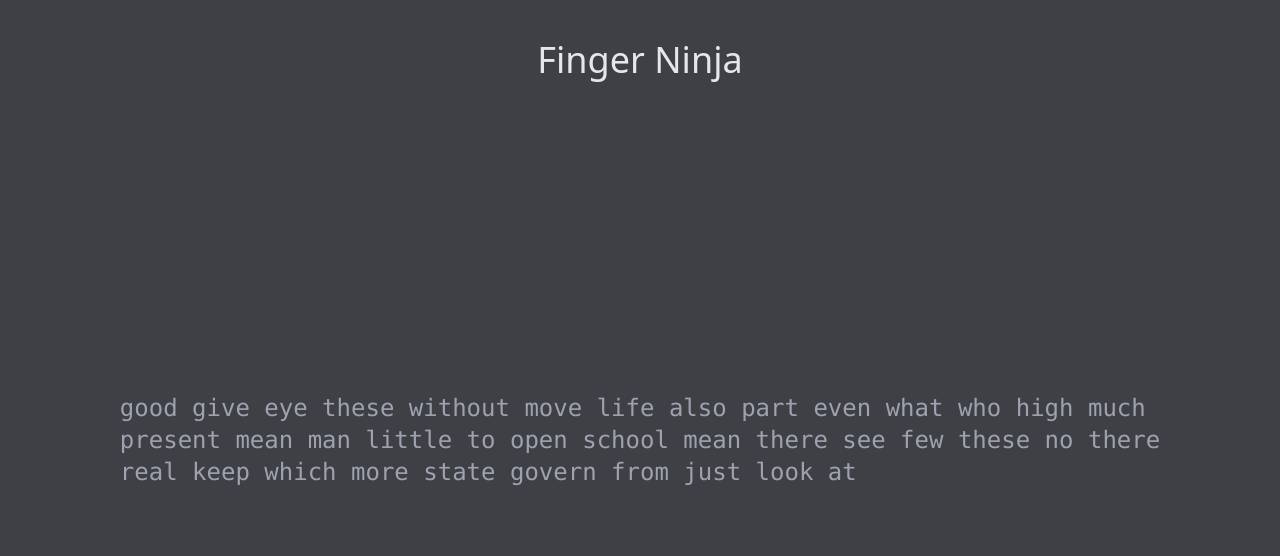
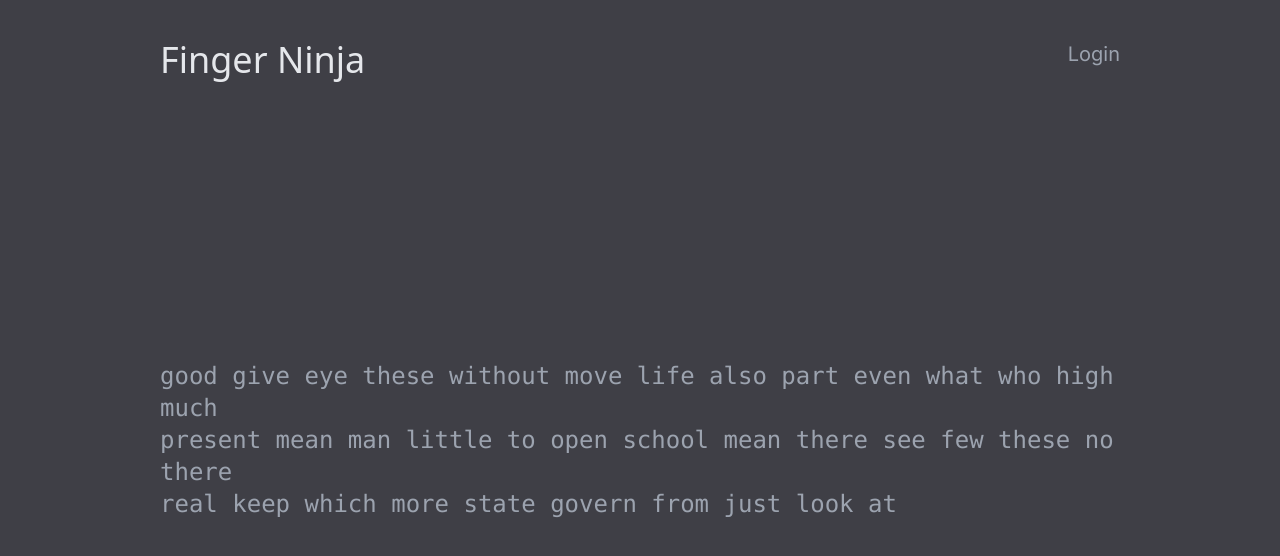
Before and after one commit to derekjtong/dragon-fingers, a Next.js app: page / in a window 1280 px wide. Shown: the top 556 px of the page. Built offline with nearby package versions, Linux system fonts and the light colour scheme.

Commit message:
Add login button

```diff
--- a/app/page.tsx
+++ b/app/page.tsx
@@ -3,9 +3,12 @@ import TypeBox from "./components/TypeBox";
 
 export default function Home() {
   return (
-    <div className="bg-zinc-700 w-full min-h-screen flex flex-col">
-      <div className="flex justify-center pt-10">
+    <div className="bg-zinc-700 w-full min-h-screen flex flex-col px-40">
+      <div className="flex justify-between pt-10">
         <Logo />
+        <div className="text-xl text-gray-400 hover:text-gray-200 hover:cursor-pointer">
+          Login
+        </div>
       </div>
       <div className="flex flex-grow items-center justify-center">
         <TypeBox />
```
